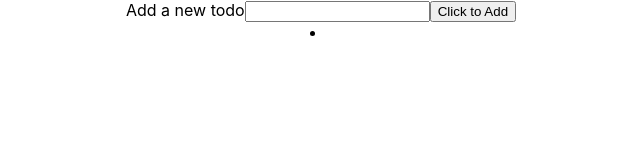
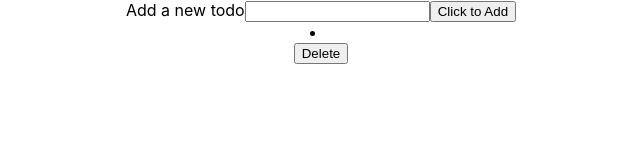
Before and after one commit to Adam-Brad/todo9, a React (Create React App) app: page / in a window 1280 px wide. Both pictures are taken after a click on the button "Click to Add". Shown: the top 160 px of the page, without its empty margins (319-959 px from the left). Built offline with nearby package versions, Linux system fonts and the light colour scheme.

Commit message:
refactored Item into component, deleting item from list works

```diff
--- a/src/App.tsx
+++ b/src/App.tsx
@@ -15,6 +15,11 @@ function App() {
         setList([additionalTodo, ...list])
     };
 
+    const deleteFromList = (index: number) => {
+      const listAfterDelete = list.filter((todo: Todo, i: number) => i !== index );
+      setList(listAfterDelete);
+    };
+
     return (
     <div className="App">
       <Input
@@ -22,6 +27,7 @@ function App() {
       />
       <List
         list={list}
+        deleteFromList={deleteFromList}
       />
     </div>
   );
--- /dev/null
+++ b/src/components/Item.tsx
@@ -0,0 +1,22 @@
+import React from "react";
+import Todo from "../interfaces/Todo";
+
+interface ItemProps {
+    todo: Todo;
+    index: number;
+    deleteFromList: (index: number) => void;
+}
+
+export default function Item(props: ItemProps) {
+
+    const { todo, index, deleteFromList } = props;
+
+    const removeFromList = () => deleteFromList(index);
+
+    return (
+        <>
+            <li key={index}>{todo.text}</li>
+            <button onClick={removeFromList}>Delete</button>
+        </>
+    );
+}
--- a/src/components/List.tsx
+++ b/src/components/List.tsx
@@ -1,16 +1,22 @@
 import React from "react";
 import Todo from "../interfaces/Todo";
+import Item from "./Item";
 
 interface ListProps {
     list: Todo[];
+    deleteFromList: (index: number) => void;
 }
 
 export default function List(props: ListProps) {
 
-    const { list } = props;
+    const { list, deleteFromList } = props;
 
     const displayedList = list.map((todo: Todo, index: number) => (
-       <li>{todo.text}</li>
+        <Item
+            todo={todo}
+            index={index}
+            deleteFromList={deleteFromList}
+        />
     ));
 
     return (
```
